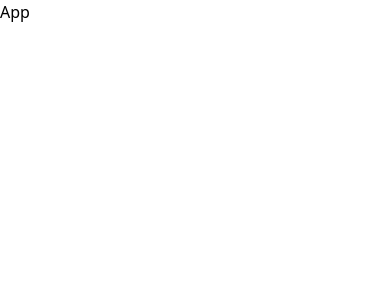
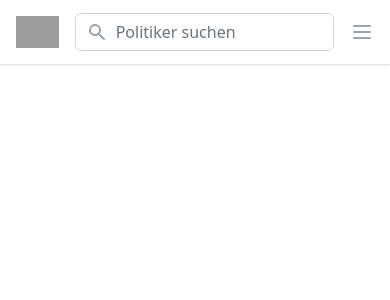
Before and after one commit to abteilung6/politiker24, a React (Create React App) app: page / in a window 390 px wide. Shown: the top 300 px of the page. Built offline with nearby package versions, Linux system fonts and the light colour scheme; grey boxes are pictures that could not be loaded.

Commit message:
add responsiv navbar
collapse state and sample menu items.

```diff
--- a/package.json
+++ b/package.json
@@ -4,6 +4,7 @@
   "private": true,
   "dependencies": {
     "@craco/craco": "^6.1.1",
+    "@tailwindcss/forms": "^0.2.1",
     "@testing-library/jest-dom": "^5.11.9",
     "@testing-library/react": "^11.2.5",
     "@testing-library/user-event": "^12.7.3",
--- a/src/App.tsx
+++ b/src/App.tsx
@@ -1,7 +1,10 @@
 import React from "react";
 
+import Navbar from "./components/Navbar";
+import menus from "./constants/menu";
+
 const App: React.FC = () => {
-  return <div>App</div>;
+  return <Navbar menus={menus} selectedMenuId="home" />;
 };
 
 export default App;
--- /dev/null
+++ b/src/components/Navbar.tsx
@@ -0,0 +1,165 @@
+import React, { useState } from "react";
+import { Menu } from "../types";
+
+interface Props {
+  menus: Menu[];
+  selectedMenuId: string;
+}
+
+const Navbar: React.FC<Props> = ({ menus, selectedMenuId }) => {
+  const [collapsed, setCollapsed] = useState(false);
+
+  return (
+    <nav className="bg-white shadow">
+      <div className="max-w-7xl mx-auto px-2 sm:px-4 lg:px-8">
+        <div className="flex justify-between h-16">
+          <div className="flex px-2 lg:px-0">
+            <div className="flex-shrink-0 flex items-center">
+              <img
+                className="block lg:hidden h-8 w-auto"
+                src="https://tailwindui.com/img/logos/workflow-mark-indigo-600.svg"
+                alt="Workflow"
+              />
+              <img
+                className="hidden lg:block h-8 w-auto"
+                src="https://tailwindui.com/img/logos/workflow-logo-indigo-600-mark-gray-800-text.svg"
+                alt="Workflow"
+              />
+            </div>
+            <div className="hidden lg:ml-6 lg:flex lg:space-x-8">
+              {menus.map((menu) => (
+                <a
+                  key={menu.id}
+                  className={
+                    menu.id === selectedMenuId
+                      ? "border-indigo-500 text-gray-900 inline-flex items-center px-1 pt-1 border-b-2 text-sm font-medium"
+                      : "border-transparent text-gray-500 hover:border-gray-300 hover:text-gray-700 inline-flex items-center px-1 pt-1 border-b-2 text-sm font-medium"
+                  }
+                  href={menu.to}
+                >
+                  {menu.label}
+                </a>
+              ))}
+            </div>
+          </div>
+          <div className="flex-1 flex items-center justify-center px-2 lg:ml-6 lg:justify-end">
+            <div className="max-w-lg w-full lg:max-w-xs">
+              <label htmlFor="search" className="sr-only">
+                Search
+              </label>
+              <div className="relative">
+                <div className="absolute inset-y-0 left-0 pl-3 flex items-center pointer-events-none">
+                  <svg
+                    className="h-5 w-5 text-gray-400"
+                    xmlns="http://www.w3.org/2000/svg"
+                    viewBox="0 0 20 20"
+                    fill="currentColor"
+                    aria-hidden="true"
+                  >
+                    <path
+                      fillRule="evenodd"
+                      d="M8 4a4 4 0 100 8 4 4 0 000-8zM2 8a6 6 0 1110.89 3.476l4.817 4.817a1 1 0 01-1.414 1.414l-4.816-4.816A6 6 0 012 8z"
+                      clipRule="evenodd"
+                    />
+                  </svg>
+                </div>
+                <input
+                  id="search"
+                  name="search"
+                  className="block w-full pl-10 pr-3 py-2 border border-gray-300 rounded-md leading-5 bg-white placeholder-gray-500 focus:outline-none focus:placeholder-gray-400 focus:ring-1 focus:ring-indigo-500 focus:border-indigo-500 sm:text-sm"
+                  placeholder="Politiker suchen"
+                  type="search"
+                />
+              </div>
+            </div>
+          </div>
+          <div className="flex items-center lg:hidden">
+            <button
+              type="button"
+              className="inline-flex items-center justify-center p-2 rounded-md text-gray-400 hover:text-gray-500 hover:bg-gray-100 focus:outline-none focus:ring-2 focus:ring-inset focus:ring-indigo-500"
+              aria-controls="mobile-menu"
+              aria-expanded="false"
+              onClick={() => setCollapsed(!collapsed)}
+            >
+              <span className="sr-only">Open main menu</span>
+
+              <svg
+                className={`${collapsed ? "hidden" : "block"} h-6 w-6`}
+                xmlns="http://www.w3.org/2000/svg"
+                fill="none"
+                viewBox="0 0 24 24"
+                stroke="currentColor"
+                aria-hidden="true"
+              >
+                <path
+                  strokeLinecap="round"
+                  strokeLinejoin="round"
+                  strokeWidth="2"
+                  d="M4 6h16M4 12h16M4 18h16"
+                />
+              </svg>
+              <svg
+                className={`${collapsed ? "block" : "hidden"} h-6 w-6`}
+                xmlns="http://www.w3.org/2000/svg"
+                fill="none"
+                viewBox="0 0 24 24"
+                stroke="currentColor"
+                aria-hidden="true"
+              >
+                <path
+                  strokeLinecap="round"
+                  strokeLinejoin="round"
+                  strokeWidth="2"
+                  d="M6 18L18 6M6 6l12 12"
+                />
+              </svg>
+            </button>
+          </div>
+          <div className="hidden lg:ml-4 lg:flex lg:items-center">
+            <button className="flex-shrink-0 bg-white p-1 text-gray-400 rounded-full hover:text-gray-500 focus:outline-none focus:ring-2 focus:ring-offset-2 focus:ring-indigo-500">
+              <span className="sr-only">View notifications</span>
+              <svg
+                className="h-6 w-6"
+                xmlns="http://www.w3.org/2000/svg"
+                fill="none"
+                viewBox="0 0 24 24"
+                stroke="currentColor"
+                aria-hidden="true"
+              >
+                <path
+                  strokeLinecap="round"
+                  strokeLinejoin="round"
+                  strokeWidth="2"
+                  d="M15 17h5l-1.405-1.405A2.032 2.032 0 0118 14.158V11a6.002 6.002 0 00-4-5.659V5a2 2 0 10-4 0v.341C7.67 6.165 6 8.388 6 11v3.159c0 .538-.214 1.055-.595 1.436L4 17h5m6 0v1a3 3 0 11-6 0v-1m6 0H9"
+                />
+              </svg>
+            </button>
+          </div>
+        </div>
+      </div>
+
+      <div
+        className={`${collapsed ? "block" : "hidden"} lg:hidden`}
+        id="mobile-menu"
+      >
+        <div className="pt-2 pb-3 space-y-1">
+          {menus.map((menu) => (
+            <a
+              key={menu.id}
+              href={menu.to}
+              className={
+                menu.id === selectedMenuId
+                  ? "bg-indigo-50 border-indigo-500 text-indigo-700 block pl-3 pr-4 py-2 border-l-4 text-base font-medium"
+                  : "border-transparent text-gray-600 hover:bg-gray-50 hover:border-gray-300 hover:text-gray-800 block pl-3 pr-4 py-2 border-l-4 text-base font-medium"
+              }
+            >
+              {menu.label}
+            </a>
+          ))}
+        </div>
+      </div>
+    </nav>
+  );
+};
+
+export default Navbar;
--- /dev/null
+++ b/src/constants/menu.ts
@@ -0,0 +1,9 @@
+import { Menu } from "../types";
+
+const menus: Menu[] = [
+  {id: 'home', label: 'Home', to: ''},
+  {id: 'trends', label: 'Trends', to: 'trends'},
+  {id: 'compare', label: 'Vergleichen', to: 'compare'},
+]
+
+export default menus;
--- /dev/null
+++ b/src/types.ts
@@ -0,0 +1,5 @@
+export type Menu = {
+  id: string;
+  label: string;
+  to: string;
+}
--- a/tailwind.config.js
+++ b/tailwind.config.js
@@ -7,5 +7,5 @@ module.exports = {
   variants: {
     extend: {},
   },
-  plugins: [],
+  plugins: [require("@tailwindcss/forms")],
 };
```
Also changed, not shown: 1 other file (tests, documents, lock files or other folders).
